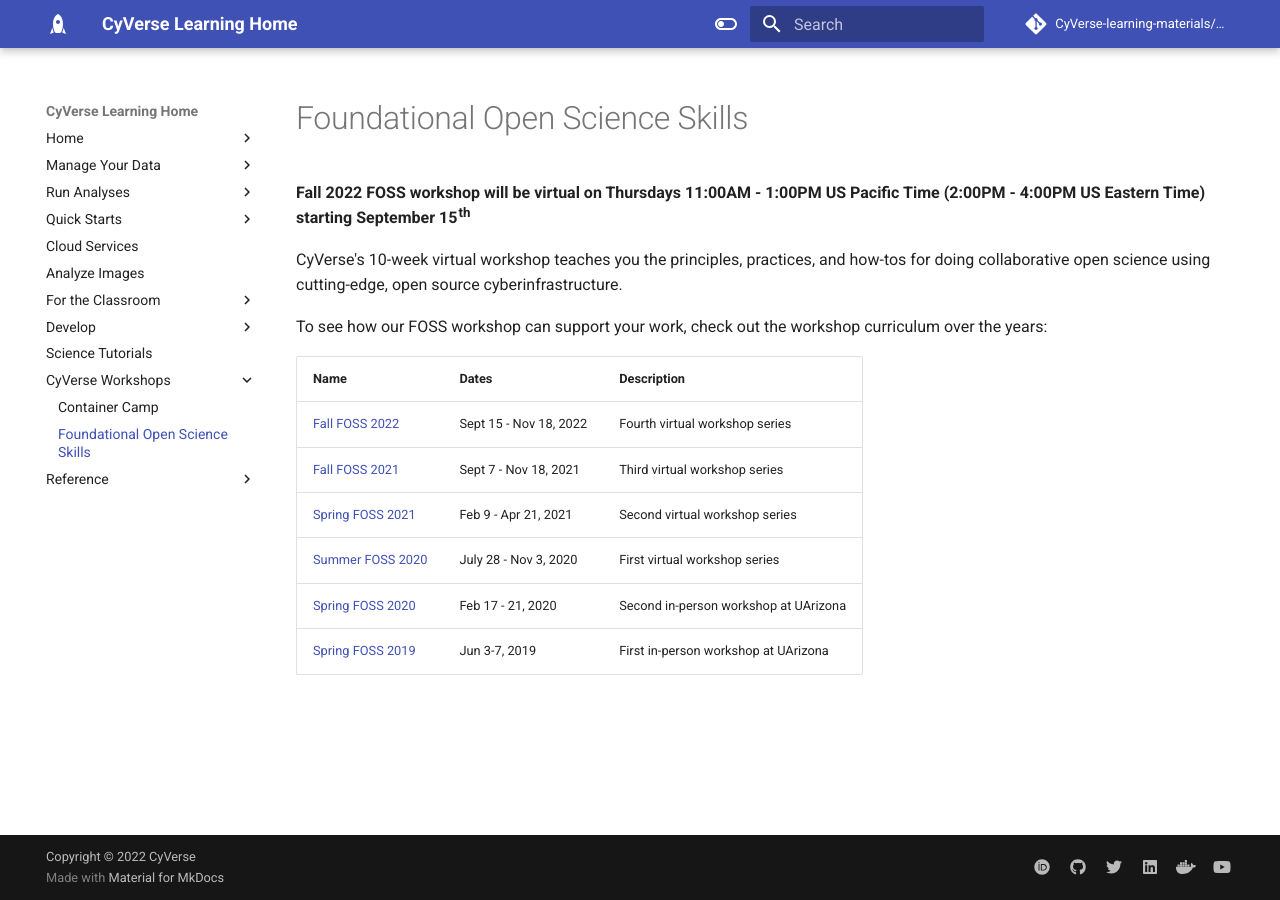
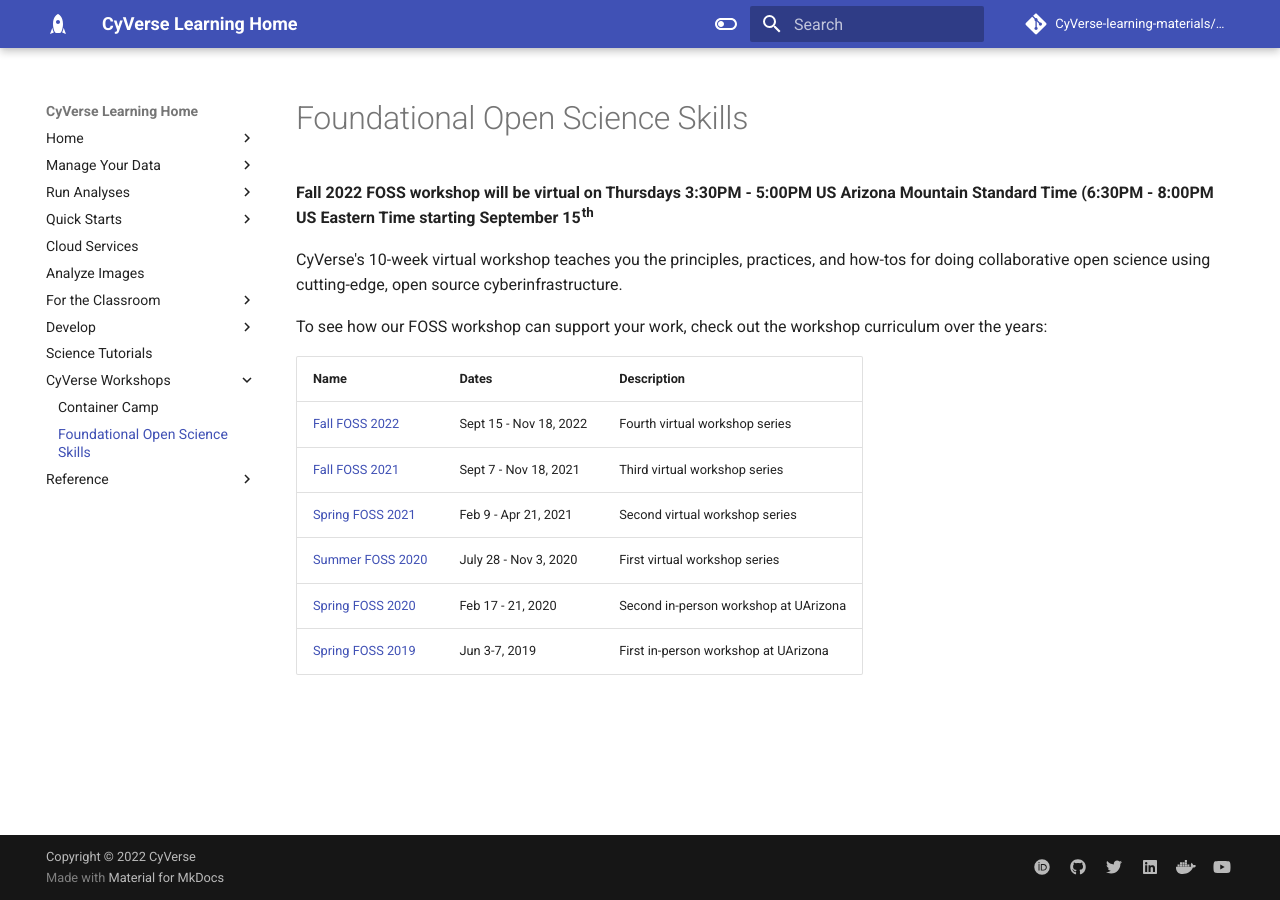
Before and after one commit to CyVerse-learning-materials/learning-materials-home, an MkDocs documentation site: the page built from docs/workshops/foss.md, in a window 1280 px wide. Built offline with MkDocs 1.6.1 and Material for MkDocs 9.7.7, drawn with Linux system fonts in a browser that asks for light colours; some web fonts are replaced; a script that is not in the unit is left out; comment, search, counter and statistics services are not loaded.

Commit message:
Update foss.md

```diff
--- a/docs/workshops/foss.md
+++ b/docs/workshops/foss.md
@@ -1,6 +1,6 @@
 # Foundational Open Science Skills
 
-**Fall 2022 FOSS workshop will be virtual on Thursdays 11:00AM - 1:00PM US Pacific Time (2:00PM - 4:00PM US Eastern Time) starting September 15th**
+**Fall 2022 FOSS workshop will be virtual on Thursdays 3:30PM - 5:00PM US Arizona Mountain Standard Time (6:30PM - 8:00PM US Eastern Time starting September 15th**
 
 CyVerse's 10-week virtual workshop teaches you the principles, practices, and how-tos for doing collaborative open science using cutting-edge, open source cyberinfrastructure.
 
```
